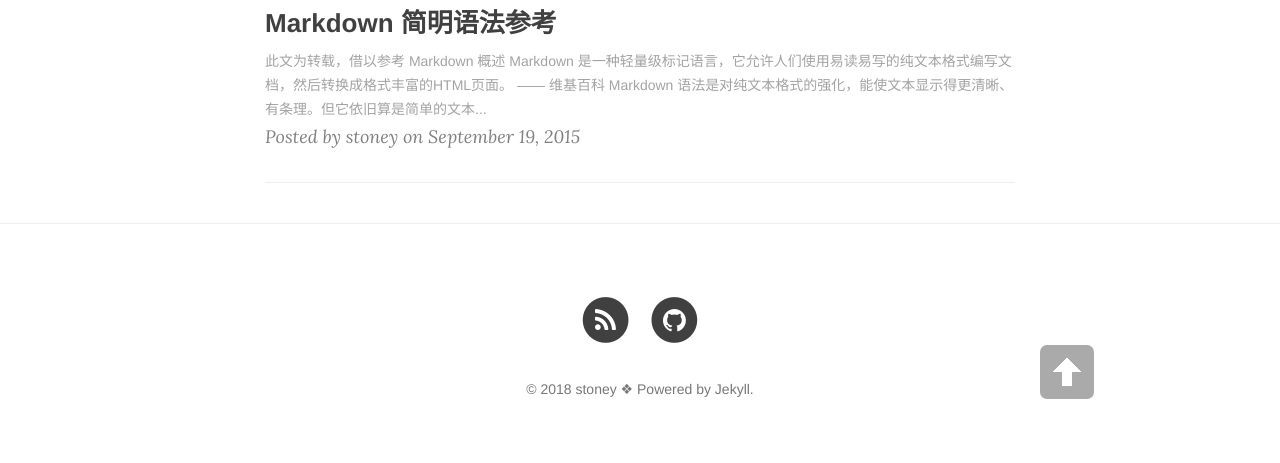
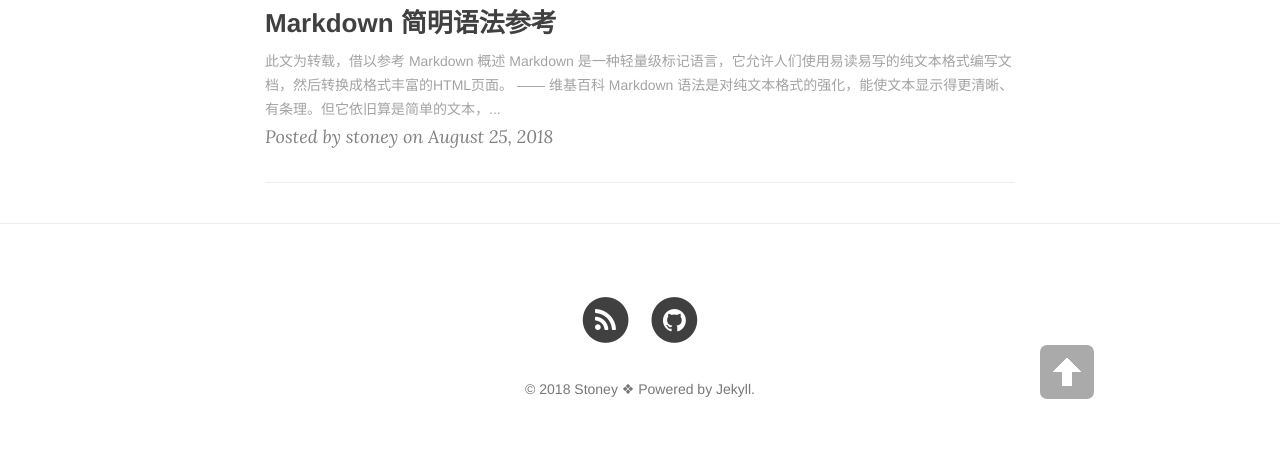
Before and after one commit to sfsiuong/sfsiuong.github.io, a Jekyll site: the page built from index.html, in a window 1280 px wide. Shown: the part 471-934 px from the top of the page. Built offline with Jekyll 4.4.1, drawn with Linux system fonts in a browser that asks for light colours; nearby versions of some CDN libraries; the list of posts is cut into pages by our own code.

Commit message:
date of first post

```diff
--- a/_config.yml
+++ b/_config.yml
@@ -8,7 +8,7 @@
 
 # About/contact
 owner:
-  name: " stoney"
+  name: " Stoney"
   email: stoney0616@126.com
   bio: "记录生活"
 
--- a/_posts/2015-09-19-markdown-simple-grammar.md
+++ b/_posts/2018-08-25-markdown-simple-grammar.md
@@ -1,7 +1,7 @@
 ---
 layout: post
 title: Markdown 简明语法参考
-date: 2015-9-19
+date: 2018-8-25
 categories: blog
 tags: markdown 写作
 description: Markdown 简明语法参考
```
